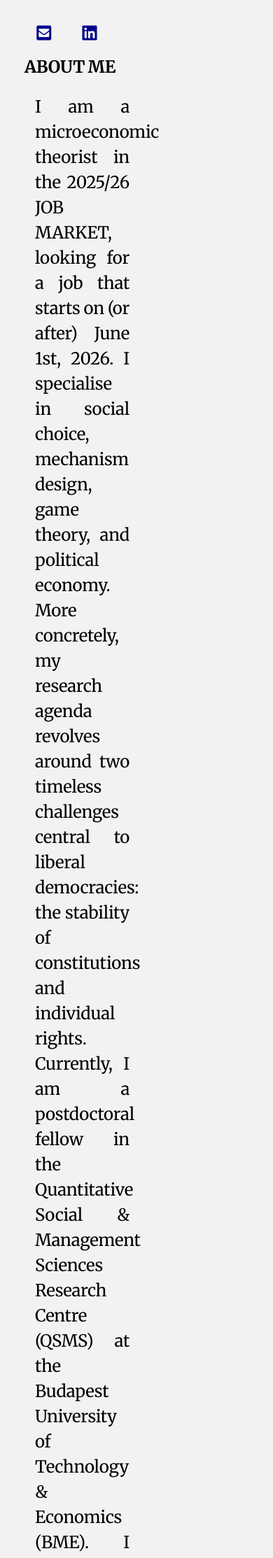
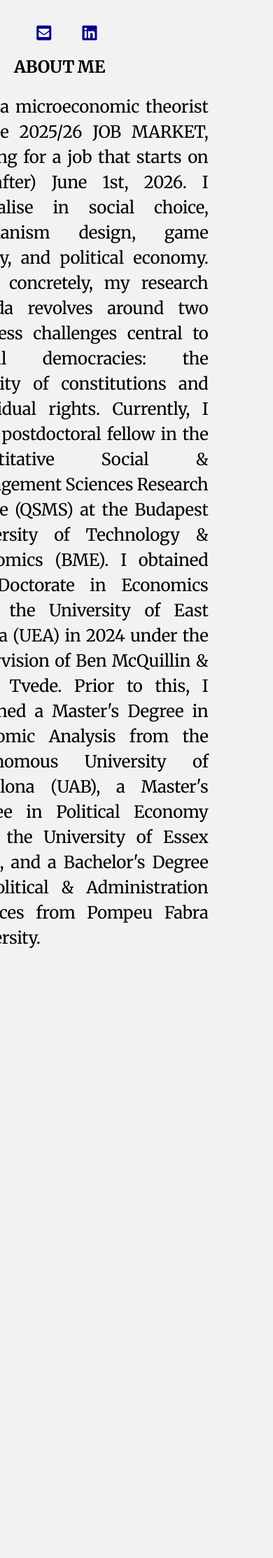
Before and after one commit to HectorHermidaRivera/hectorhermidarivera.github.io, a Jekyll site: the page built from index.md, in a window 390 px wide. Shown: the top 2227 px of the page at 70% size. Built offline with Jekyll 4.4.1, drawn with Linux system fonts in a browser that asks for light colours; a style sheet for code colours, icons or effects is not loaded; after the commit the page ends 1389 px from its top, so only the background shows below that.

Commit message:
Update style.css

```diff
--- a/assets/css/style.css
+++ b/assets/css/style.css
@@ -307,9 +307,9 @@ a {
   /* Show About me section */
   #about-me {
     display: block;
-    padding: 0 15px;
     text-align: justify;
     margin: 15px 0;
+    padding: 0;
   }
 
   /* Normal, full-width text for the dynamic paragraph */
@@ -322,9 +322,23 @@ a {
     font-weight: normal;
     text-transform: none;
     text-align: justify;
+
+    /* Force full viewport width */
+    width: 100vw;
+    position: relative;
+    left: 50%;
+    right: 50%;
+    margin-left: -50vw;
+    margin-right: -50vw;
     padding: 0 15px;
-  width: 100%;
     box-sizing: border-box;
+  }
+
+  /* Remove body/content side padding on mobile to ensure true full width */
+  body,
+  .content {
+    padding-left: 0;
+    padding-right: 0;
   }
 
   /* Icon row below About me */
```
Lines whose indentation alone changed are shown as unchanged.
